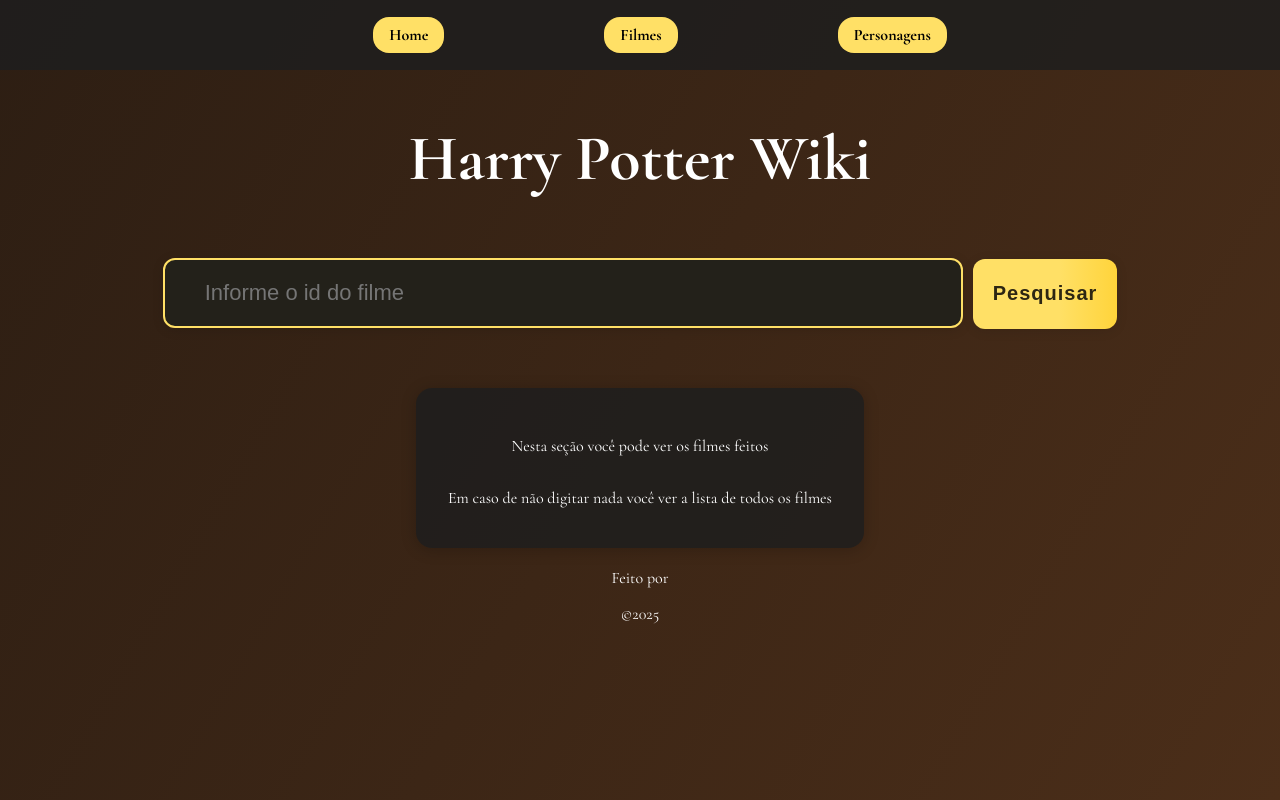
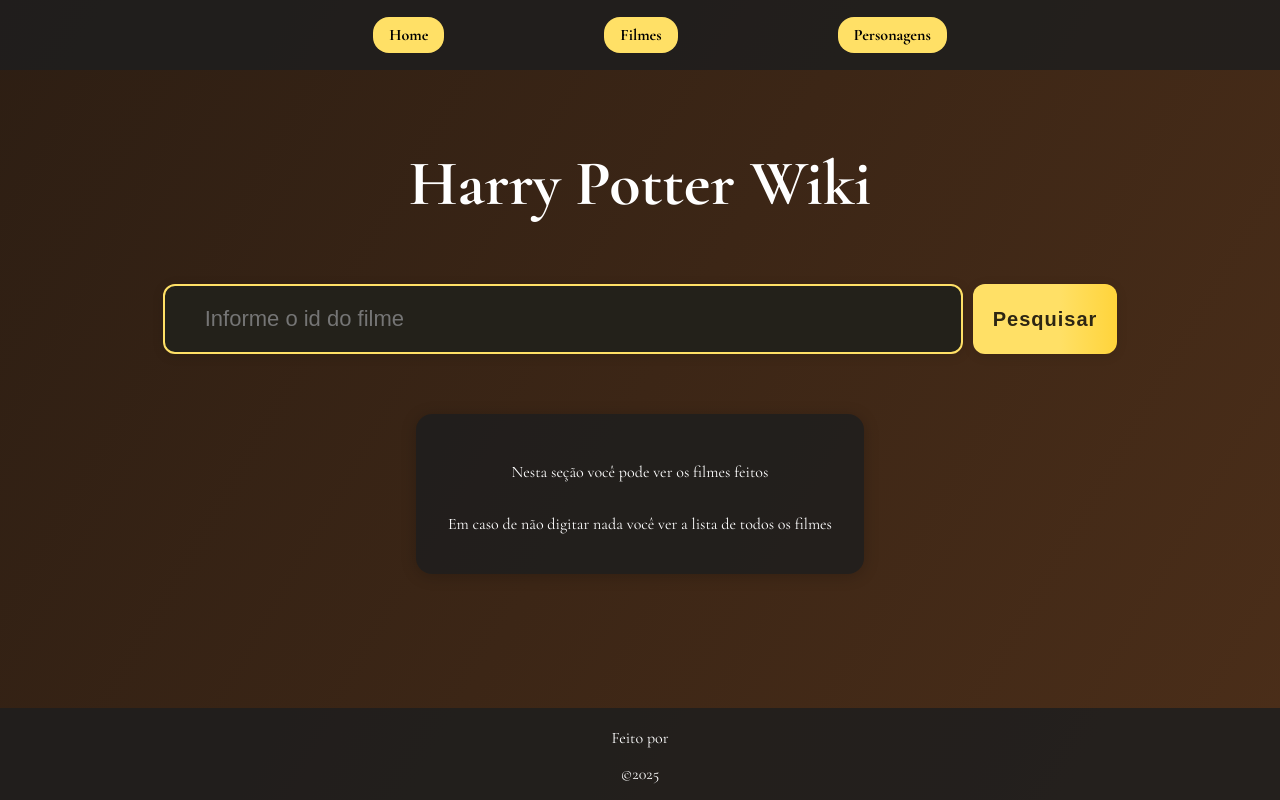
Before and after one commit to xOmilk/potter-wiki, a React (Vite) app: page /movies in a window 1280 px wide. Built offline with nearby package versions, Linux system fonts and the light colour scheme.

Commit message:
Mudanças estilos e mudança de pastas

```diff
--- a/src/App.tsx
+++ b/src/App.tsx
@@ -1,4 +1,4 @@
-import { BrowserRouter, Link, Routes, Route } from "react-router-dom";
+import { BrowserRouter, Routes, Route } from "react-router-dom";
 
 import { Home } from "./pages/Home";
 import { Movies } from "./pages/Movies";
@@ -13,15 +13,17 @@
 export function App() {
 	return (
 		<BrowserRouter>
+			<div className="app-container">
 				<Navbar />
-
+				<main className="main-content">
 					<Routes>
 						<Route path="/" element={<Home />} />
 						<Route path="/characters" element={<Characters />} />
 						<Route path="/movies" element={<Movies />} />
 					</Routes>
-
+				</main>
 				<Footer />
+			</div>
 		</BrowserRouter>
 	);
 }
--- a/src/components/Footer/styles.module.css
+++ b/src/components/Footer/styles.module.css
@@ -3,10 +3,12 @@
 	bottom: 0px;
 	width: 100%;
 	margin: auto auto;
+	margin-top: 2rem;
 	display: flex;
 	flex-flow: column;
 	align-items: center;
 	justify-content: center;
+	background: var(--background-item);
 
 	& a {
 		text-decoration: none;
--- a/src/pages/Characters/SetEspecifCharacter/style.module.css
+++ b/src/pages/Characters/SetEspecifCharacter/style.module.css
@@ -8,7 +8,7 @@
 
 div.img img {
 	width: 250px;
-	height: 400px;
+	height: 300px;
 	border-radius: 16px;
 	transition: transform 0.2s;
 	width: 300px;
--- a/src/pages/Movies/SetAllMovies.tsx
+++ b/src/pages/Movies/SetAllMovies.tsx
@@ -1,4 +1,4 @@
-import type { Movie } from "../../types";
+import type { Movie } from "./code/types";
 
 import styles from "./styles2.module.css";
 
--- a/src/pages/Movies/SetMovie.tsx
+++ b/src/pages/Movies/SetMovie.tsx
@@ -1,4 +1,4 @@
-import { type Movie } from "../../types";
+import { type Movie } from "./code/types";
 
 import syles from "./styles.module.css";
 
--- a/src/pages/Movies/index.tsx
+++ b/src/pages/Movies/index.tsx
@@ -4,10 +4,10 @@
 import { InputSearchDefault } from "../../components/InputSearchDefault";
 import { SetMovie } from "./SetMovie";
 
-import { searchMovie } from "../../script";
+import { searchMovie } from "./code/script";
 
 import styles from "./styles.module.css";
-import type { Movie } from "../../types";
+import type { Movie } from "./code/types";
 import { SetAllMovies } from "./SetAllMovies";
 import { BoxListItens } from "../../components/BoxListItens";
 
--- a/src/styles/globals.css
+++ b/src/styles/globals.css
@@ -2,9 +2,28 @@
 	box-sizing: border-box;
 }
 
+html,
+body {
+	height: 100%;
+	margin: 0;
+}
+
+#root {
+	height: 100%;
+}
+
+.app-container {
+	display: flex;
+	flex-direction: column;
+	min-height: 100vh;
+}
+
+.main-content {
+	flex-grow: 1;
+}
+
 body {
 	color: var(--text-color-default);
-	height: 100dvh;
 	display: flex;
 	flex-flow: column;
 	margin: 0;
```
Also changed, not shown: src/pages/Movies/code/script.ts (renamed from src/script.ts), src/pages/Movies/code/types.ts (renamed from src/types.ts). Lines whose indentation alone changed are shown as unchanged.
